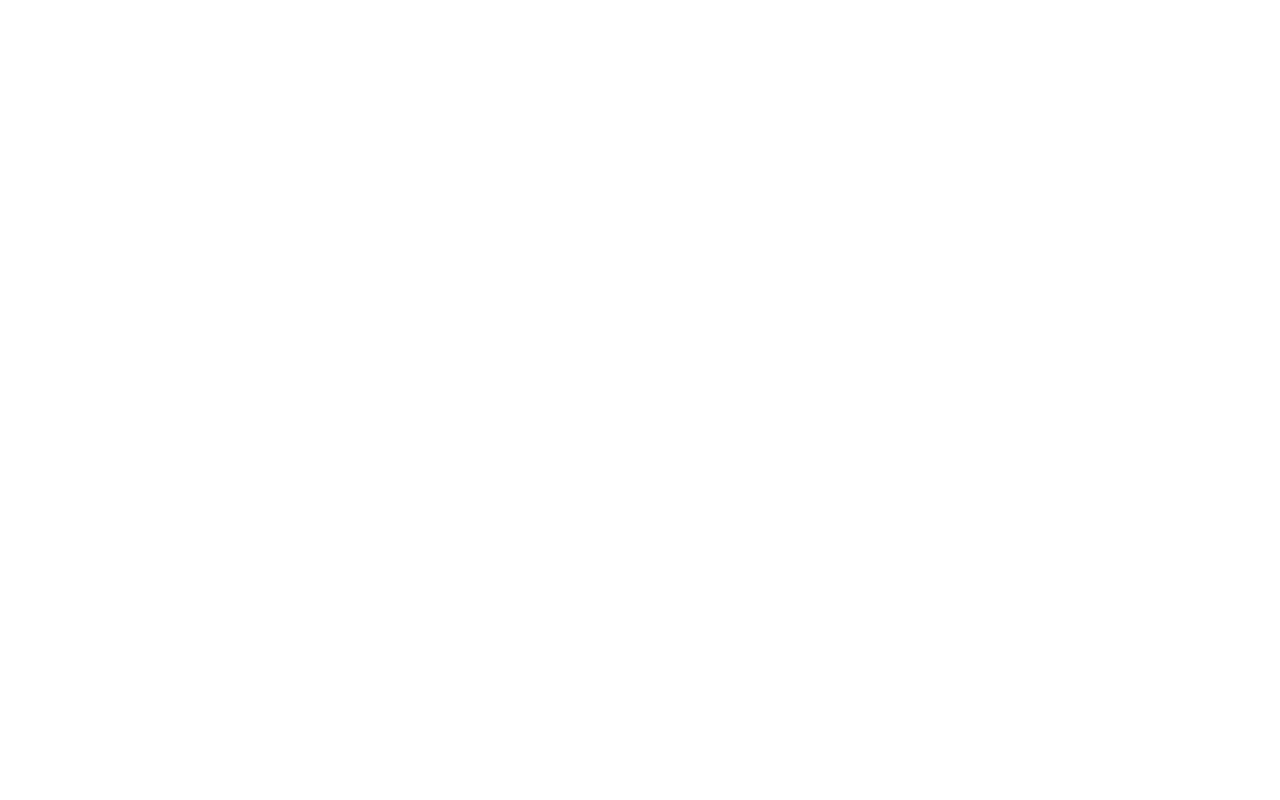
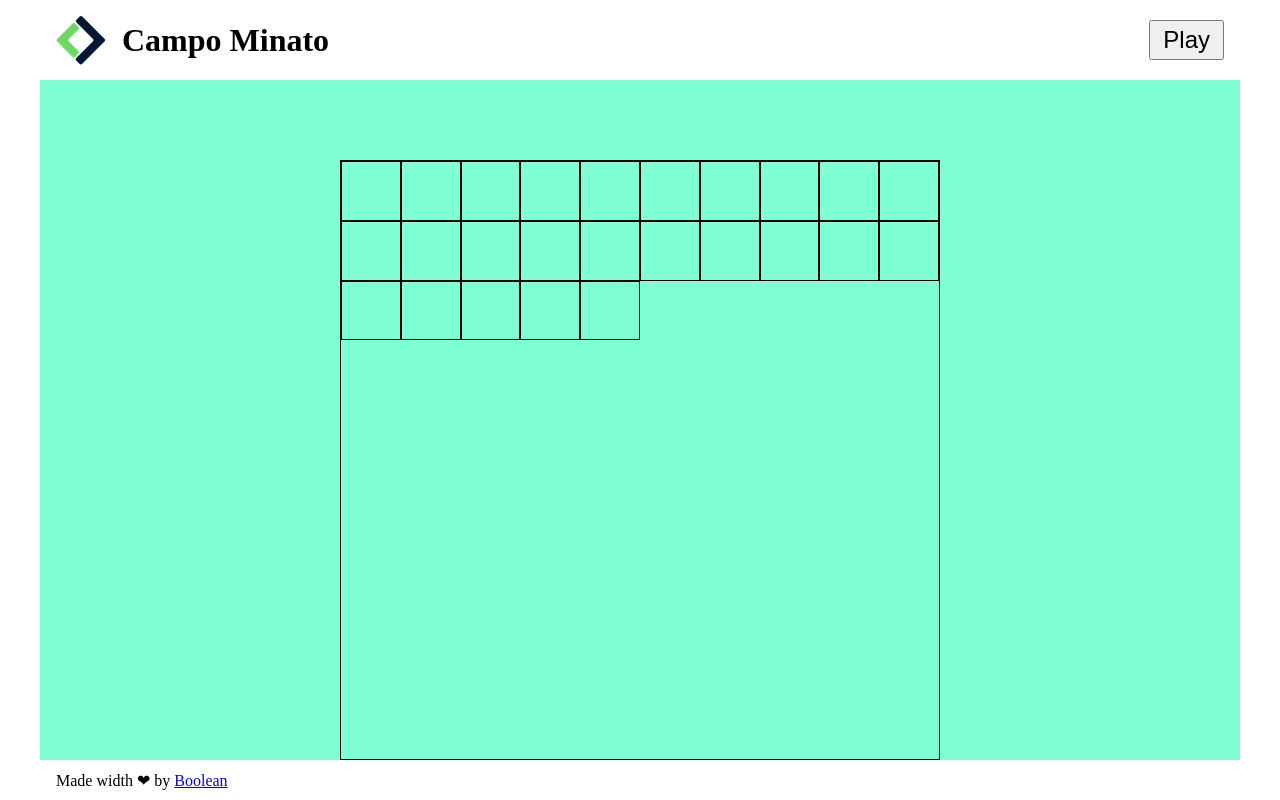
Before and after one commit to GiorgioFontana-12/js-campominato-grid, a plain HTML site: page index.html in a window 1280 px wide. Drawn offline with Linux system fonts and the light colour scheme.

Commit message:
end style

```diff
--- a/css/style.css
+++ b/css/style.css
@@ -0,0 +1,79 @@
+*{
+    margin: 0;
+    padding: 0;
+    box-sizing: border-box;
+}
+
+header{
+    height: 80px;
+}
+
+.flex {
+    display: flex;
+}
+
+.justifySpaceBetween {
+    justify-content: space-between;
+}
+
+.alignItemCenter{
+    align-items: center;
+}
+
+.mainBox{
+    margin: 0 auto;
+    width: 1200px;
+}
+
+header button {
+    font-size: 1.5rem;
+    padding: 4px 12px;
+}
+
+header button,
+header img,
+footer p {
+    margin: 1rem;
+}
+
+main{
+    height: calc(100vh - 120px);
+    background-color: aquamarine;
+    padding: 80px;
+}
+
+.secondBox{
+    height: 600px;
+    width: 600px;
+    border: 1px solid black;
+    margin: 0 auto;
+    align-content: flex-start;
+}
+
+.boxPiecesX100{
+    height: calc(100% / 10);
+    width: calc(100% / 10);
+    border: 1px solid black;
+
+}
+
+.flexWrap{
+    flex-wrap: wrap;
+}
+
+
+
+
+
+
+
+
+
+
+
+
+
+
+footer{
+    height: 40px;
+}
--- a/index.html
+++ b/index.html
@@ -8,8 +8,49 @@
     <title>Campominato</title>
 </head>
 <body>
+    <div class="mainBox">
+        <header class="flex justifySpaceBetween alignItemCenter">
+            <div class="flex alignItemCenter">
+                <img src="./img/Logo.png" alt="Logo">
+                <h1>Campo Minato</h1>
+            </div>
+            <button>Play</button>
+        </header>
 
+        <main>
+            <div class="secondBox flex flexWrap">
+                <div class="boxPiecesX100"></div>
+                <div class="boxPiecesX100"></div>
+                <div class="boxPiecesX100"></div>
+                <div class="boxPiecesX100"></div>
+                <div class="boxPiecesX100"></div>
+                <div class="boxPiecesX100"></div>
+                <div class="boxPiecesX100"></div>
+                <div class="boxPiecesX100"></div>
+                <div class="boxPiecesX100"></div>
+                <div class="boxPiecesX100"></div>
+                <div class="boxPiecesX100"></div>
+                <div class="boxPiecesX100"></div>
+                <div class="boxPiecesX100"></div>
+                <div class="boxPiecesX100"></div>
+                <div class="boxPiecesX100"></div>
+                <div class="boxPiecesX100"></div>
+                <div class="boxPiecesX100"></div>
+                <div class="boxPiecesX100"></div>
+                <div class="boxPiecesX100"></div>
+                <div class="boxPiecesX100"></div>
+                <div class="boxPiecesX100"></div>
+                <div class="boxPiecesX100"></div>
+                <div class="boxPiecesX100"></div>
+                <div class="boxPiecesX100"></div>
+                <div class="boxPiecesX100"></div>
+            </div>
+        </main>
 
+        <footer class="flex alignItemCenter">
+            <p>Made width &#10084; by <a href="https://boolean.careers/ " target="_blank">Boolean</a></p>
+        </footer>
+    </div>
     <script src="./js/main.js></script>
 </body>
 </html>
```
Also changed, not shown: img/Logo.png (added), img/logo copia.png (added).
